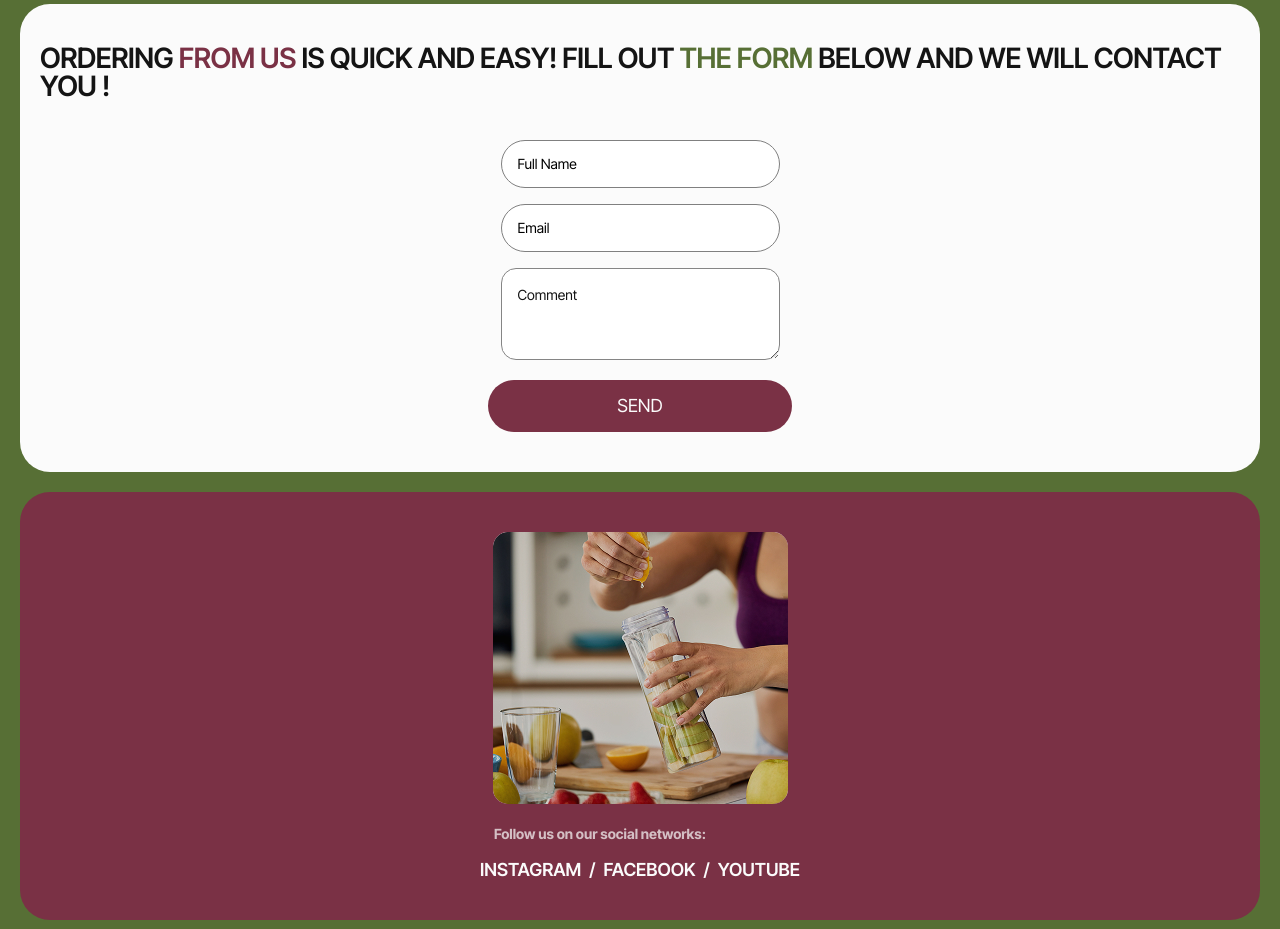
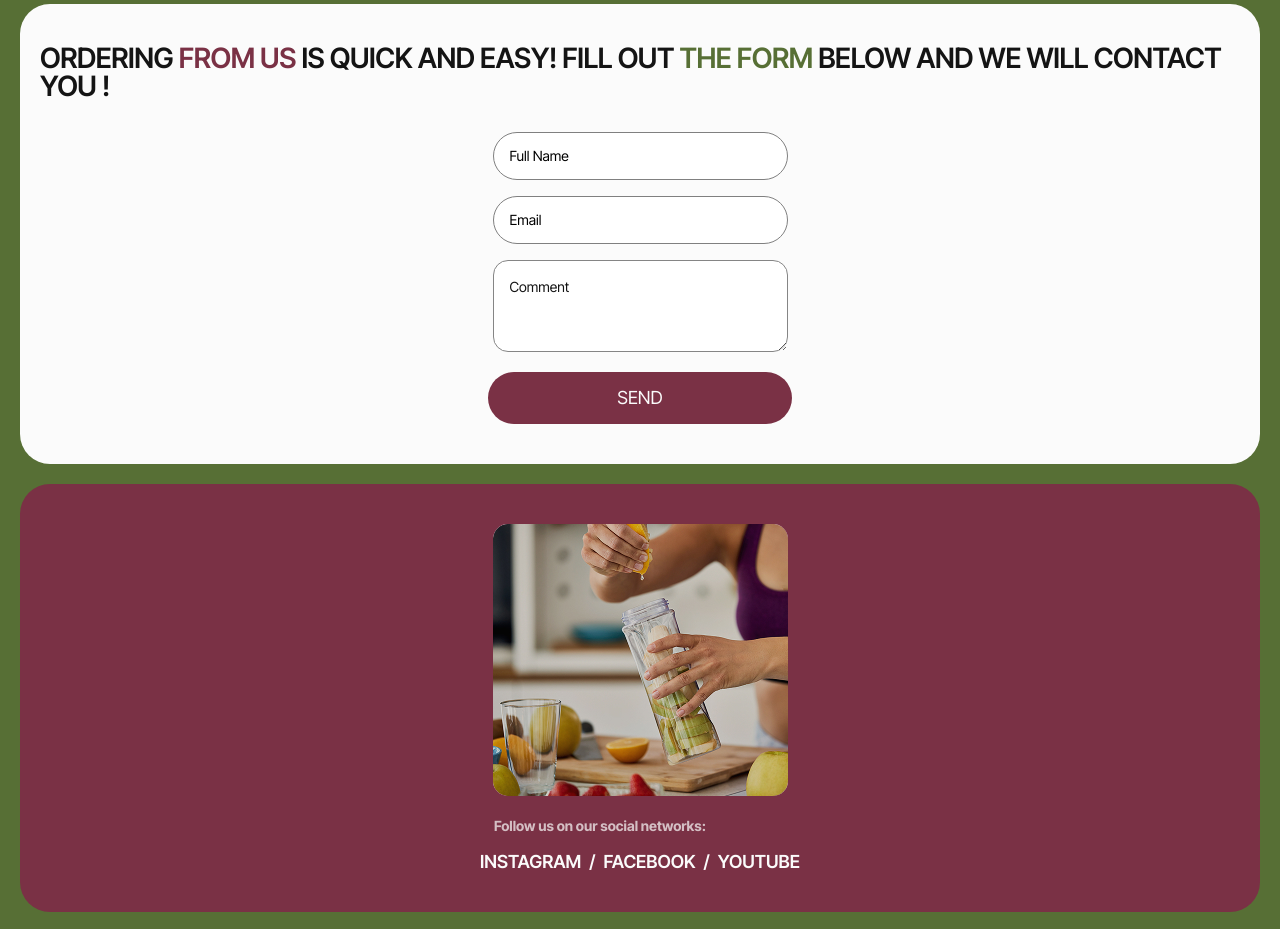
Before and after one commit to Hajimee1/Green-Harvest, a plain HTML site: page index.html in a window 1280 px wide. Shown: the part 2440-3369 px from the top of the page. Drawn offline with nearby package versions, Linux system fonts and the light colour scheme.

Commit message:
your-order-paddding-düzeltme-oğulcan

```diff
--- a/css/style.css
+++ b/css/style.css
@@ -504,7 +504,7 @@ body {
     text-transform: uppercase;
   }
   .send-button {
-    padding: 12px 20px 40px 20px;
+    padding: 20px 20px 40px 20px;
   }
   .buton {
     background-color: #7a3145;
@@ -539,19 +539,17 @@ body {
   }
   .inp-wrp {
     border-radius: 30px;
-
     display: flex;
     flex-direction: column;
   }
+
   .inp {
-    border-radius: 30px;
-    margin: 8px;
-    width: 279px;
+    padding: 0px 16px;
+    width: 295px;
     height: 48px;
     border: 1px solid gray;
     border-radius: 30px;
     outline: none;
-    padding-left: 16px;
     font-size: 14px;
   }
   .text-valid {
@@ -570,10 +568,10 @@ body {
     display: flex;
     flex-direction: column;
     margin: 0 auto;
+   gap: 16px;
   }
 }
 .yorum {
-  margin: 8px;
   border-radius: 15px;
   height: 92px;
   display: flex;
```
